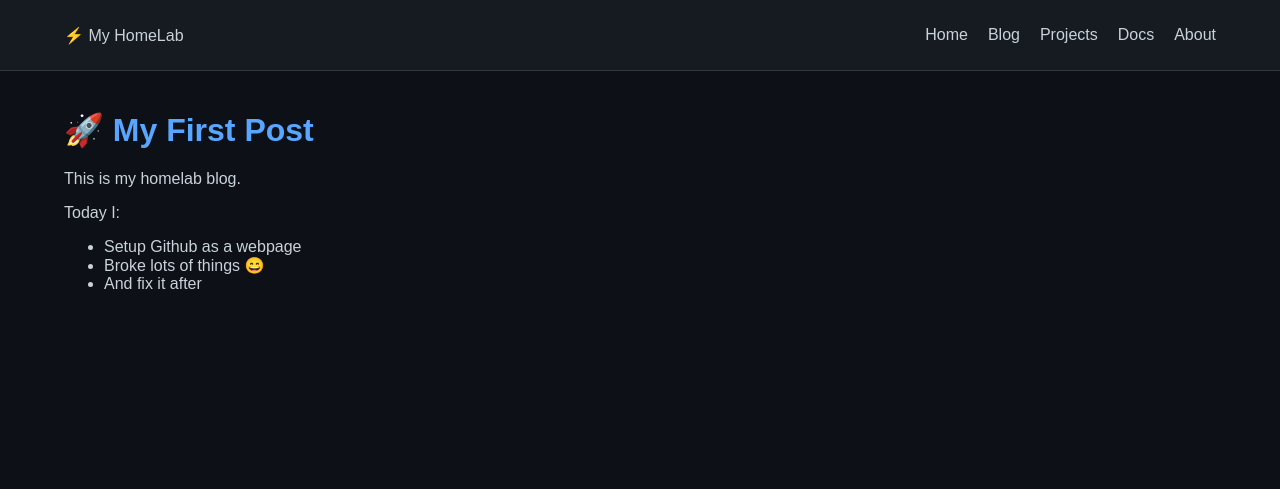
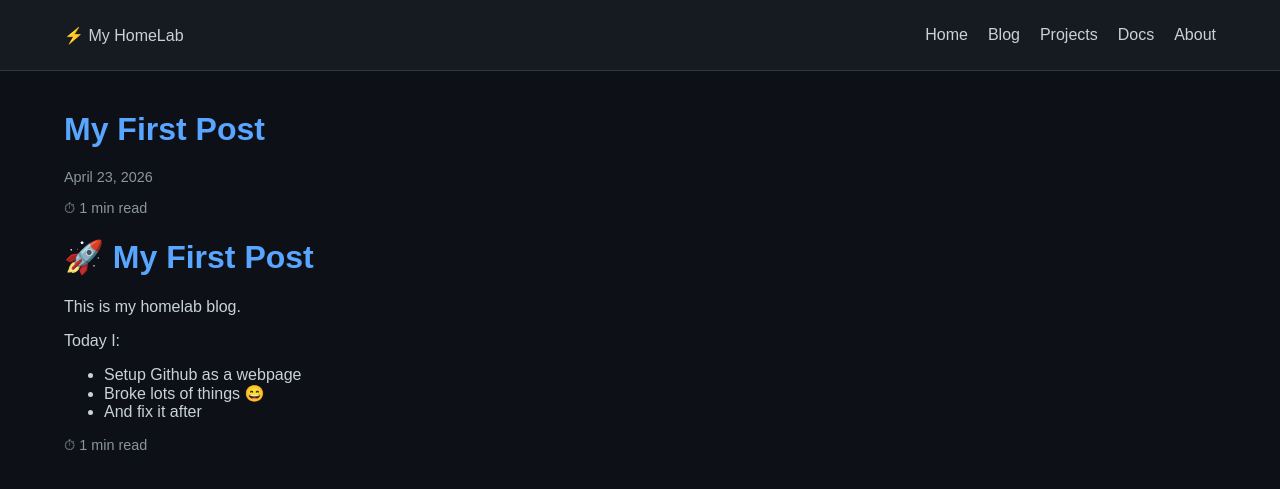
Before and after one commit to Freaky2112/freaky2112.github.io, a Jekyll site: the page built from _posts/2026-04-23-my-first-post.md, in a window 1280 px wide. Shown: the top 489 px of the page. Built offline with Jekyll 4.4.1, drawn with Linux system fonts in a browser that asks for light colours.

Commit message:
add blog layout

```diff
--- a/_layouts/default.html
+++ b/_layouts/default.html
@@ -11,6 +11,14 @@
 
   <main class="container">
     {{ content }}
+    {% if page.layout == "post" %}
+  <p class="reading-time">
+    ⏱
+    {% assign words = content | number_of_words %}
+    {% assign minutes = words | divided_by: 200 | plus: 1 %}
+    {{ minutes }} min read
+  </p>
+{% endif %}
   </main>
 
 </body>
--- /dev/null
+++ b/_layouts/post.html
@@ -0,0 +1,15 @@
+---
+layout: default
+---
+
+<h1>{{ page.title }}</h1>
+<p class="post-date">{{ page.date | date: "%B %d, %Y" }}</p>
+
+<p class="reading-time">
+  ⏱
+  {% assign words = content | number_of_words %}
+  {% assign minutes = words | divided_by: 200 | plus: 1 %}
+  {{ minutes }} min read
+</p>
+
+{{ content }}
--- a/_posts/2026-04-23-my-first-post.md
+++ b/_posts/2026-04-23-my-first-post.md
@@ -1,5 +1,5 @@
 ---
-layout: default
+layout: post
 title: "My First Post"
 ---
 
--- a/assets/style.css
+++ b/assets/style.css
@@ -62,3 +62,14 @@ h1 {
 .card a:hover {
   text-decoration: underline;
 }
+
+.reading-time {
+  color: #8b949e;
+  font-size: 0.9em;
+  margin-bottom: 20px;
+}
+
+.post-date {
+  color: #8b949e;
+  font-size: 0.9em;
+}
```
